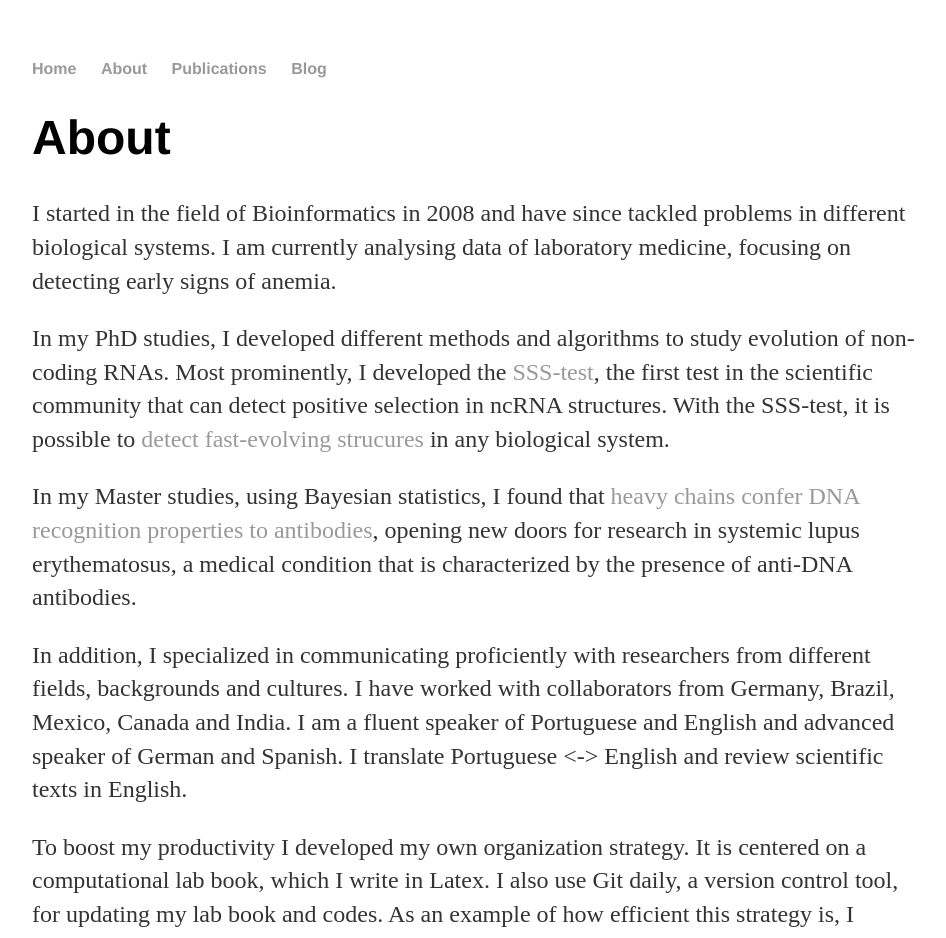
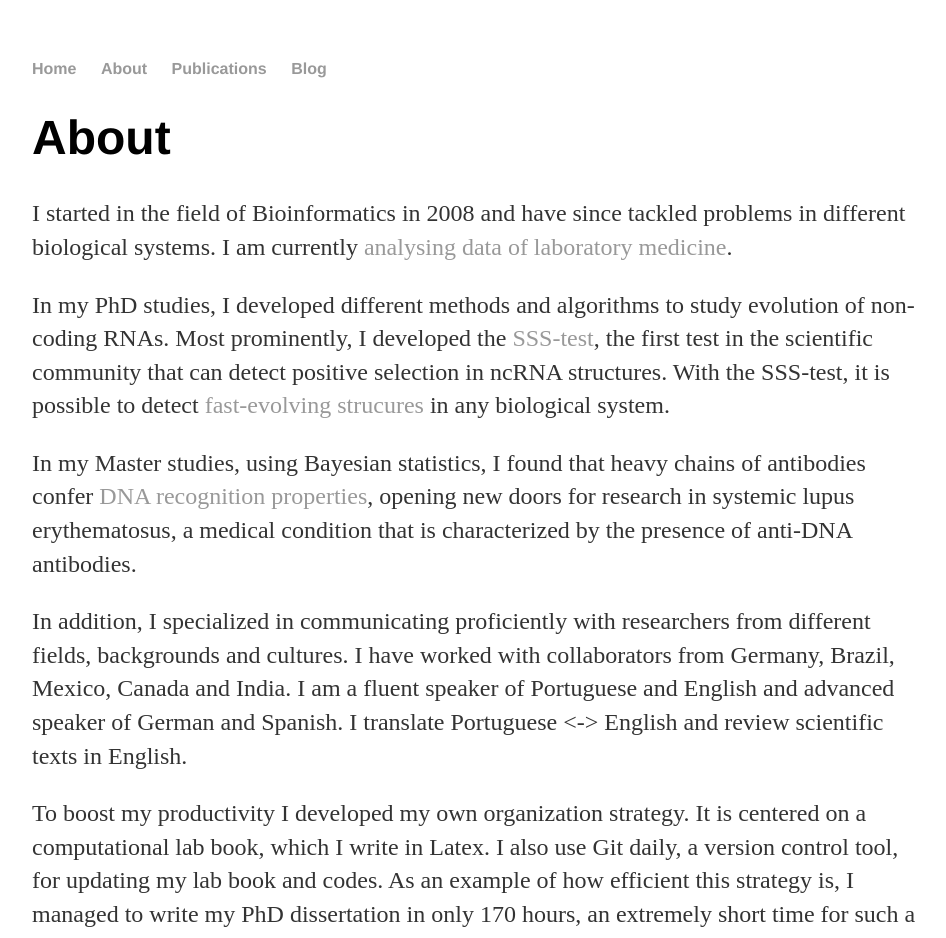
Before and after one commit to waltercostamb/waltercostamb.github.io, a Jekyll site: the page built from about/index.html, in a window 1280 px wide. Shown: the top 938 px of the page, without its empty margins (160-1106 px from the left). Built offline with Jekyll 4.4.1, drawn with Linux system fonts in a browser that asks for light colours; some of the changed text lies outside the part shown.

Commit message:
Update index.html

```diff
--- a/about/index.html
+++ b/about/index.html
@@ -5,20 +5,19 @@ title: Maria Beatriz Walter Costa, Bioinformatician
 <div class="blurb">
 	<h1>About</h1>
 	<p>I started in the field of Bioinformatics in 2008 and have since tackled problems in different biological systems. I am currently
-		analysing data of laboratory medicine,
-		focusing on detecting early signs of anemia.</p>
+		<a href="https://waltercostamb.github.io/blog/2021/06/03/Ampel">analysing data of laboratory medicine</a>.</p>
 
 	<p>In my PhD studies, I developed different methods and algorithms
 		to study evolution of non-coding RNAs. Most prominently, I developed the
 		<a href="https://github.com/waltercostamb/SSS-test">SSS-test</a>,
 		the first test in the scientific community that can detect positive selection in ncRNA structures.
-		With the SSS-test, it is possible to
-		<a href="https://bmcbioinformatics.biomedcentral.com/articles/10.1186/s12859-019-2711-y">detect fast-evolving strucures</a>
+		With the SSS-test, it is possible to detect
+		<a href="https://bmcbioinformatics.biomedcentral.com/articles/10.1186/s12859-019-2711-y">fast-evolving strucures</a>
 		in any biological system.</p>
 
-	<p>In my Master studies, using Bayesian statistics, I found that
-		<a href="https://journals.plos.org/plosone/article?id=10.1371/journal.pone.0072625">heavy chains confer DNA recognition
-		properties to antibodies</a>, opening new doors for research in systemic lupus erythematosus, a medical condition that
+	<p>In my Master studies, using Bayesian statistics, I found that heavy chains of antibodies confer
+		<a href="https://journals.plos.org/plosone/article?id=10.1371/journal.pone.0072625">DNA recognition
+		properties</a>, opening new doors for research in systemic lupus erythematosus, a medical condition that
 		is characterized by the presence of anti-DNA antibodies.</p>
 
 	<p>In addition, I specialized in communicating proficiently with researchers from different
@@ -29,8 +28,8 @@ title: Maria Beatriz Walter Costa, Bioinformatician
 	<p>To boost my productivity I developed my own organization strategy. It is centered on a computational lab book, which I write in Latex.
 		I also use Git daily, a version control tool, for updating my lab book and codes. As an example of how efficient this strategy is,
 		I managed to write my PhD dissertation in only 170 hours, an extremely short time for such a task. I invite you to take a look at
-		the visual scheme below and follow my tutorial to
-		<a href="https://github.com/waltercostamb/Lab-Book">start your own Lab Book in Latex</a>.</p>
+		the visual scheme below and follow my tutorial to start your own
+		<a href="https://github.com/waltercostamb/Lab-Book"> Lab Book</a> in Latex.</p>
 
 	<p><img border="0" src="https://github.com/waltercostamb/Lab-Book/blob/master/organization-framework.jpg?raw=true" width="700" /></p>
 
```
